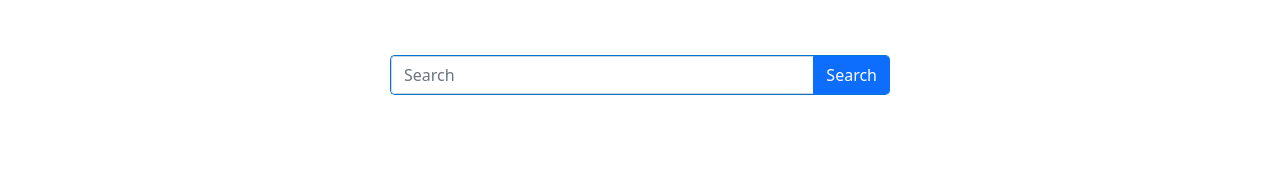
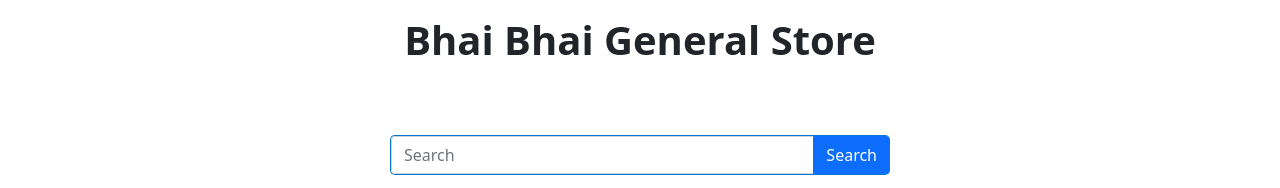
Before and after one commit to AlSajid/bhai-bhai-general-store-web, a plain HTML site: page index.html in a window 1280 px wide. Shown: the top 188 px of the page. Drawn offline with nearby package versions, Linux system fonts and the light colour scheme.

Commit message:
store name rebranded

```diff
--- a/index.html
+++ b/index.html
@@ -5,7 +5,7 @@
   <meta charset="UTF-8" />
   <meta http-equiv="X-UA-Compatible" content="IE=edge" />
   <meta name="viewport" content="width=device-width, initial-scale=1.0" />
-  <title>FakeStore</title>
+  <title>Bhai Bhai General Store</title>
   <link rel="stylesheet" href="./css/style.css" />
   <!-- Latest compiled and minified CSS -->
   <link href="https://cdn.jsdelivr.net/npm/bootstrap@5.0.2/dist/css/bootstrap.min.css" rel="stylesheet"
@@ -17,7 +17,9 @@
 </head>
 
 <body>
-  <header></header>
+  <header>
+    <h1 class="text-center fw-bold m-3">Bhai Bhai General Store</h1>
+  </header>
   <main class="main">
     <div class="search-field">
       <div class="search-box">
```
